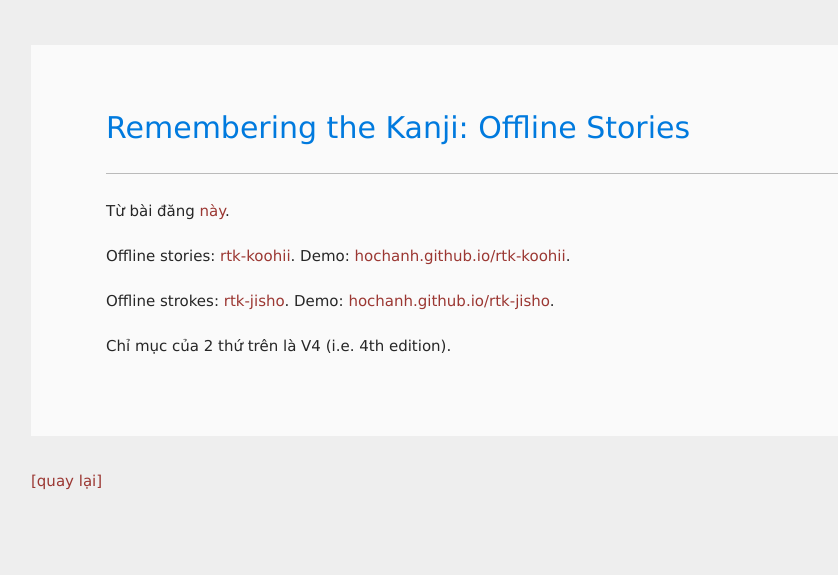
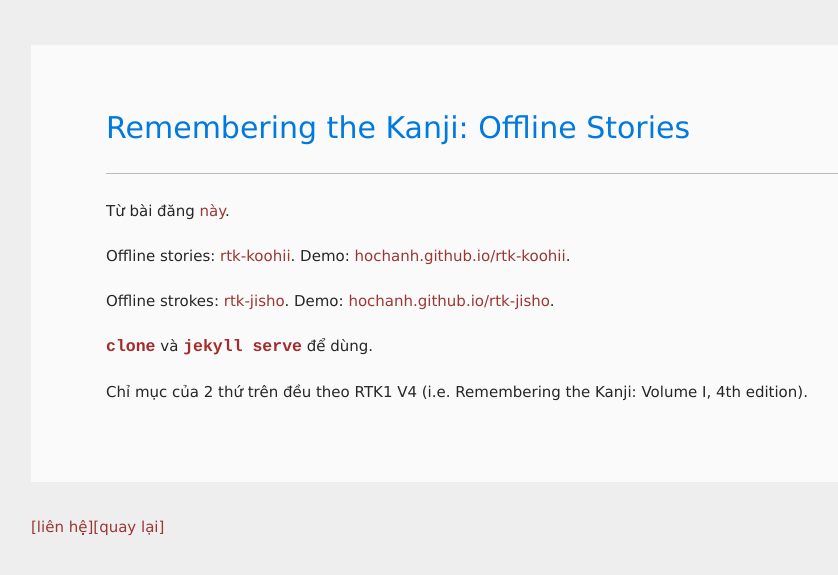
Before and after one commit to hochanh/rblog, a Jekyll site: the page built from _posts/2014-12-12-remembering-the-kanji-offline-stories.md, in a window 1280 px wide. Shown: the top 575 px of the page, without its empty margins (165-1003 px from the left). Built offline with Jekyll 4.4.1, drawn with Linux system fonts in a browser that asks for light colours.

Commit message:
update post

```diff
--- a/_includes/footer
+++ b/_includes/footer
@@ -2,8 +2,11 @@
 <p>
 {% if page.title %}
 	<a href="../">[quay lại]</a>&nbsp;
+	<span style="float: left">
+	<a href="../contact" title="contact">[liên hệ]
+	</span>
 {% else %}
-	<a href="./contact" title="contact">[liên hệ]</a>&nbsp;
+	<a href="./about" title="about">[giới thiệu]</a>&nbsp;
 {% endif %}
 
 {% if page.converted %}
--- a/_posts/2014-12-12-remembering-the-kanji-offline-stories.md
+++ b/_posts/2014-12-12-remembering-the-kanji-offline-stories.md
@@ -9,4 +9,6 @@
 
 Offline strokes: [rtk-jisho](http://github.com/hochanh/rtk-jisho). Demo: [hochanh.github.io/rtk-jisho](http://hochanh.github.io/rtk-jisho).
 
-Chỉ mục của 2 thứ trên là V4 (i.e. 4th edition).
+`clone` và `jekyll serve` để dùng.
+
+Chỉ mục của 2 thứ trên đều theo RTK1 V4 (i.e. Remembering the Kanji: Volume I, 4th edition).
```
Also changed, not shown: _posts/2014-04-05-hoc-kanji-theo-heisig.md (+3 -0 lines).
